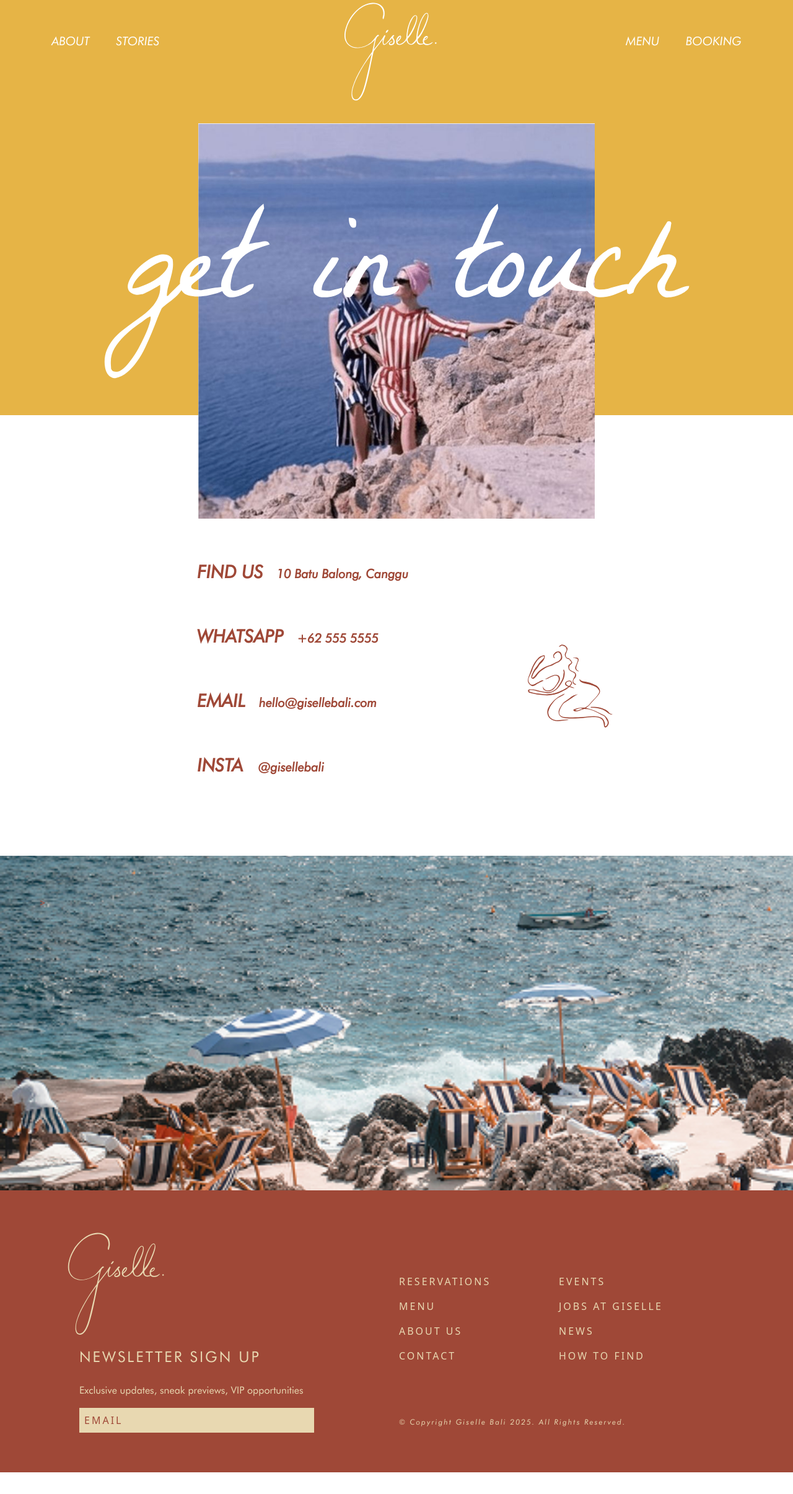
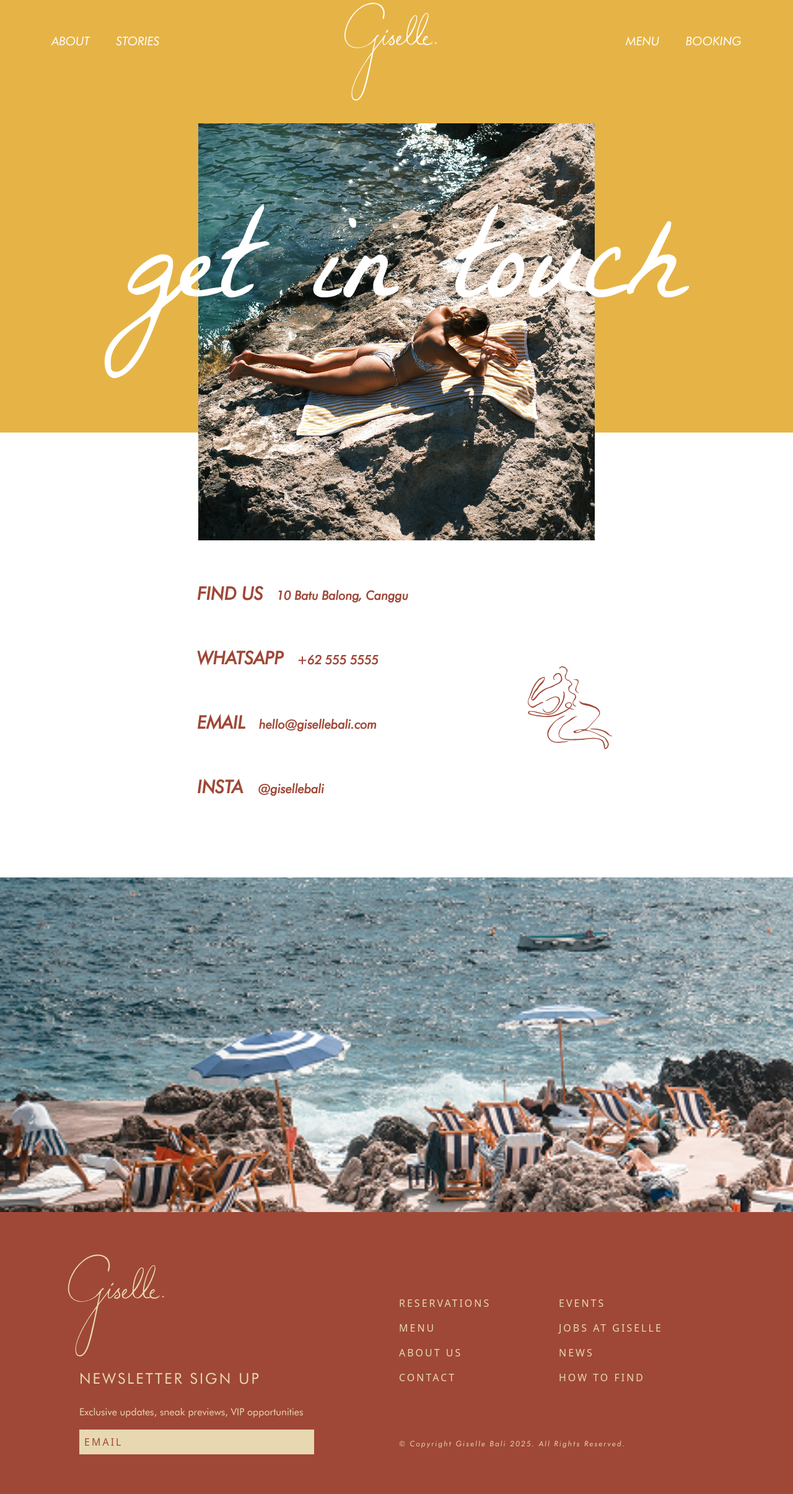
Before and after one commit to dezoul/Giselle, a Jekyll site: the page built from get-in-touch.html, in a window 1280 px wide. Shown: the whole page at 62% size. Built offline with Jekyll 4.4.1, drawn with Linux system fonts in a browser that asks for light colours; some web fonts are replaced; before the commit the page ends 2376 px from its top, so only the background shows below that.

Commit message:
Update get-in-touch.html

```diff
--- a/get-in-touch.html
+++ b/get-in-touch.html
@@ -23,7 +23,7 @@ footer:
         <div class="max-w-screen-2x mx-auto flex flex-col content-between md:min-h-[70vh] relative z-30">
             {% include nav.html %}
             <div class="relative mt-[9rem] mb-16 md:my-0">
-              <img src="/assets/images/Screenshot-5.png" class="w-[80%] md:w-[50%]" alt="beach-fun" />
+              <img src="{{page.banner.image}}" class="w-[80%] md:w-[50%]" alt="beach-fun" />
               <img class="absolute left-0 top-32 w-full" src="{{page.banner.banner-svg}}" alt="starters" style="width: 74%;
                         margin: auto;
                         left: 13%;" />
```
